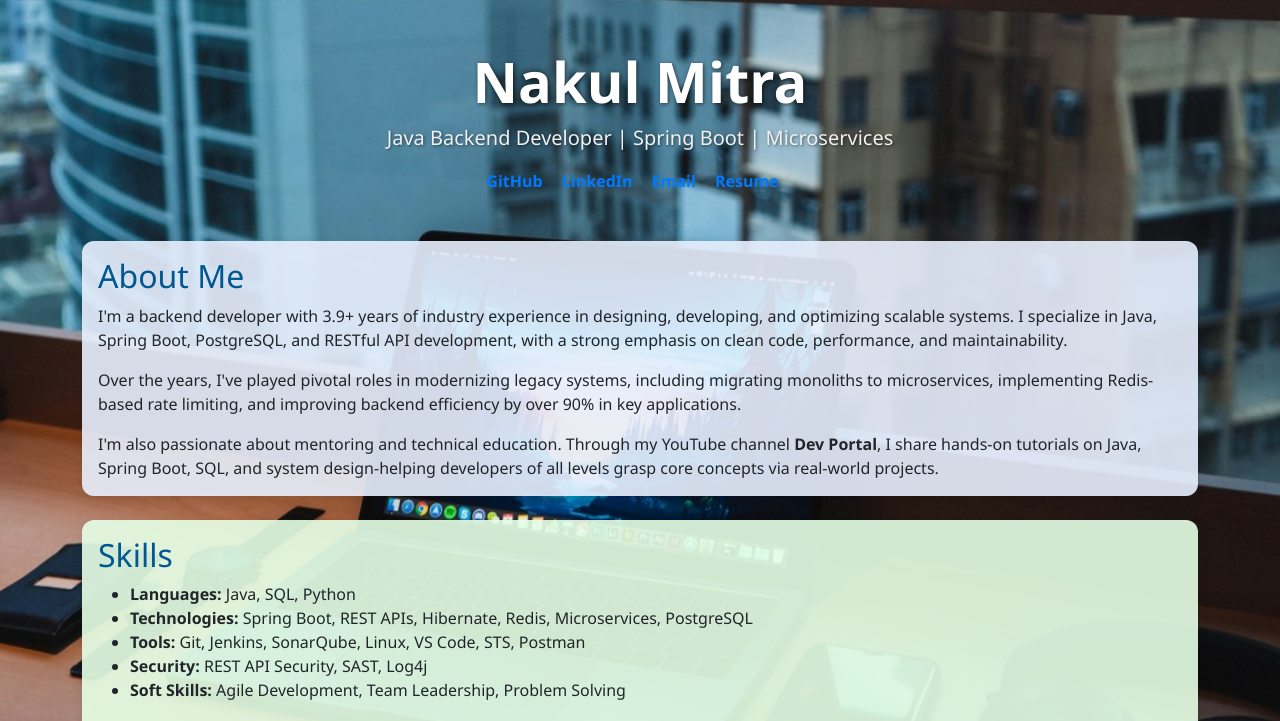
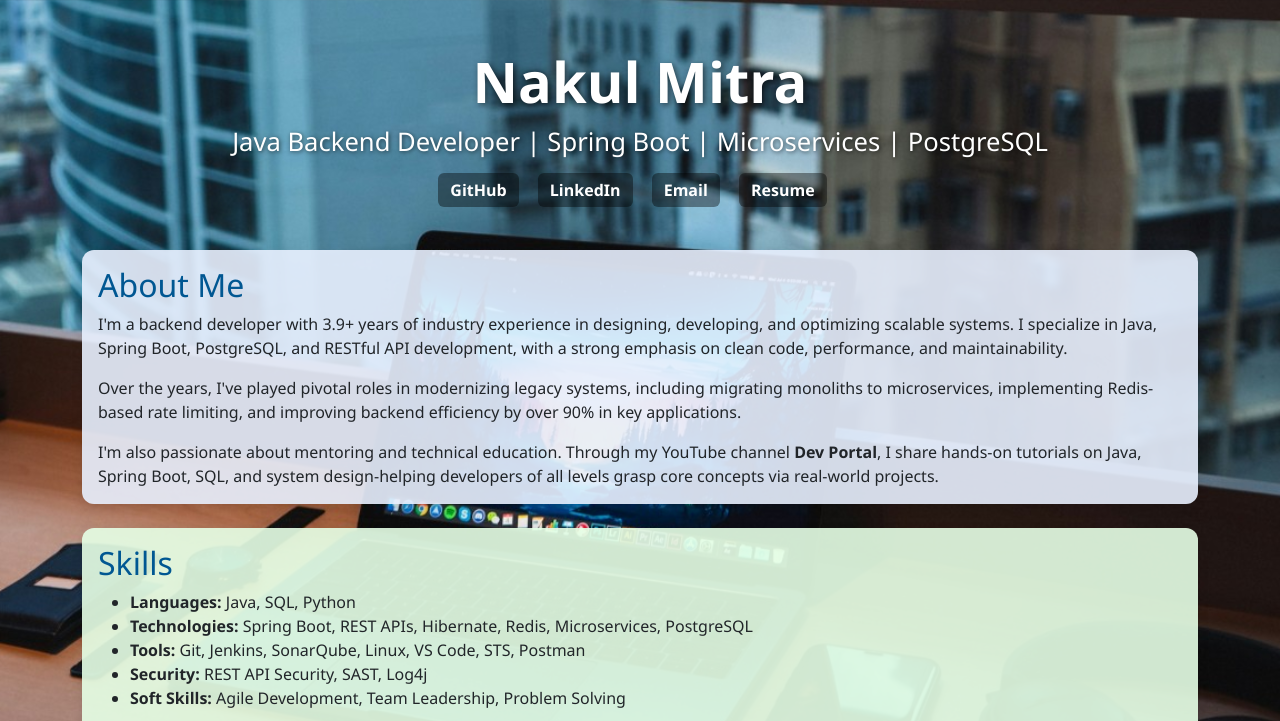
Before and after one commit to nakulmitra/nakulmitra.github.io, a plain HTML site: page index.html in a window 1280 px wide. Shown: the top 721 px of the page. Drawn offline with nearby package versions, Linux system fonts and the light colour scheme.

Commit message:
updated heading and other sections

```diff
--- a/index.html
+++ b/index.html
@@ -22,6 +22,7 @@
     }
     .about-card { background-color: rgba(232, 240, 254, 0.9); }
     .skills-card { background-color: rgba(230, 255, 230, 0.9); }
+    /* .experience-card { background-color: rgba(255, 213, 158, 0.9); } */
     .projects-card { background-color: rgba(255, 243, 205, 0.9); }
     .achievements-card { background-color: rgba(252, 228, 236, 0.9); }
     .contact-card { background-color: rgba(241, 248, 233, 0.9); }
@@ -30,12 +31,23 @@
       margin-right: 15px;
       font-weight: 600;
       text-decoration: none;
-      color: #007bff;
+      color: #ffffff;
+      background-color: rgba(0, 0, 0, 0.4);
+      padding: 6px 12px;
+      border-radius: 6px;
     }
-    .social-icons a:hover { color: #004885; }
-    header h1 { color: #ffffff; text-shadow: 1px 1px 4px rgba(0,0,0,0.6); }
-    header p { color: #f1f1f1; text-shadow: 1px 1px 3px rgba(0,0,0,0.5); }
-
+    .social-icons a:hover {
+      color: #e3d0ff;
+      background-color: rgba(0, 0, 0, 0.6);
+    }
+    header h1 {
+      color: #fce96a;
+      text-shadow: 2px 2px 6px rgba(0,0,0,0.6);
+    }
+    header p {
+      color: #fce96a;
+      text-shadow: 1px 1px 4px rgba(0,0,0,0.6);
+    }
     .contact-row {
       display: flex;
       flex-wrap: wrap;
@@ -73,15 +85,13 @@
   <div class="container py-5">
     <!-- Header -->
     <header class="text-center mb-5">
-      <h1 class="display-4 fw-bold">Nakul Mitra</h1>
-      <p class="lead">Java Backend Developer | Spring Boot | Microservices</p>
+      <h1 class="display-4 fw-bold" style="color: #ffffff;">Nakul Mitra</h1>
+      <p class="lead" style="color: #ffffff; font-size: 1.6rem; font-weight: 500;">Java Backend Developer | Spring Boot | Microservices | PostgreSQL</p>
       <div class="social-icons">
         <a href="https://github.com/nakulmitra" target="_blank">GitHub</a>
-        <a href="https://linkedin.com/in/nakul-mitra-microservices-spring-boot-java-postgresql"
-          target="_blank">LinkedIn</a>
+        <a href="https://linkedin.com/in/nakul-mitra-microservices-spring-boot-java-postgresql" target="_blank">LinkedIn</a>
         <a href="mailto:nakulmitra2114@gmail.com">Email</a>
-        <a href="https://github.com/nakulmitra/nakulmitra/blob/master/resume/Nakul-Mitra-Resume.pdf"
-          target="_blank">Resume</a>
+        <a href="https://drive.google.com/drive/folders/13U0qDpYfOWBKhZh3npJu9qhclCNk6f0T" target="_blank">Resume</a>
       </div>
     </header>
 
```
